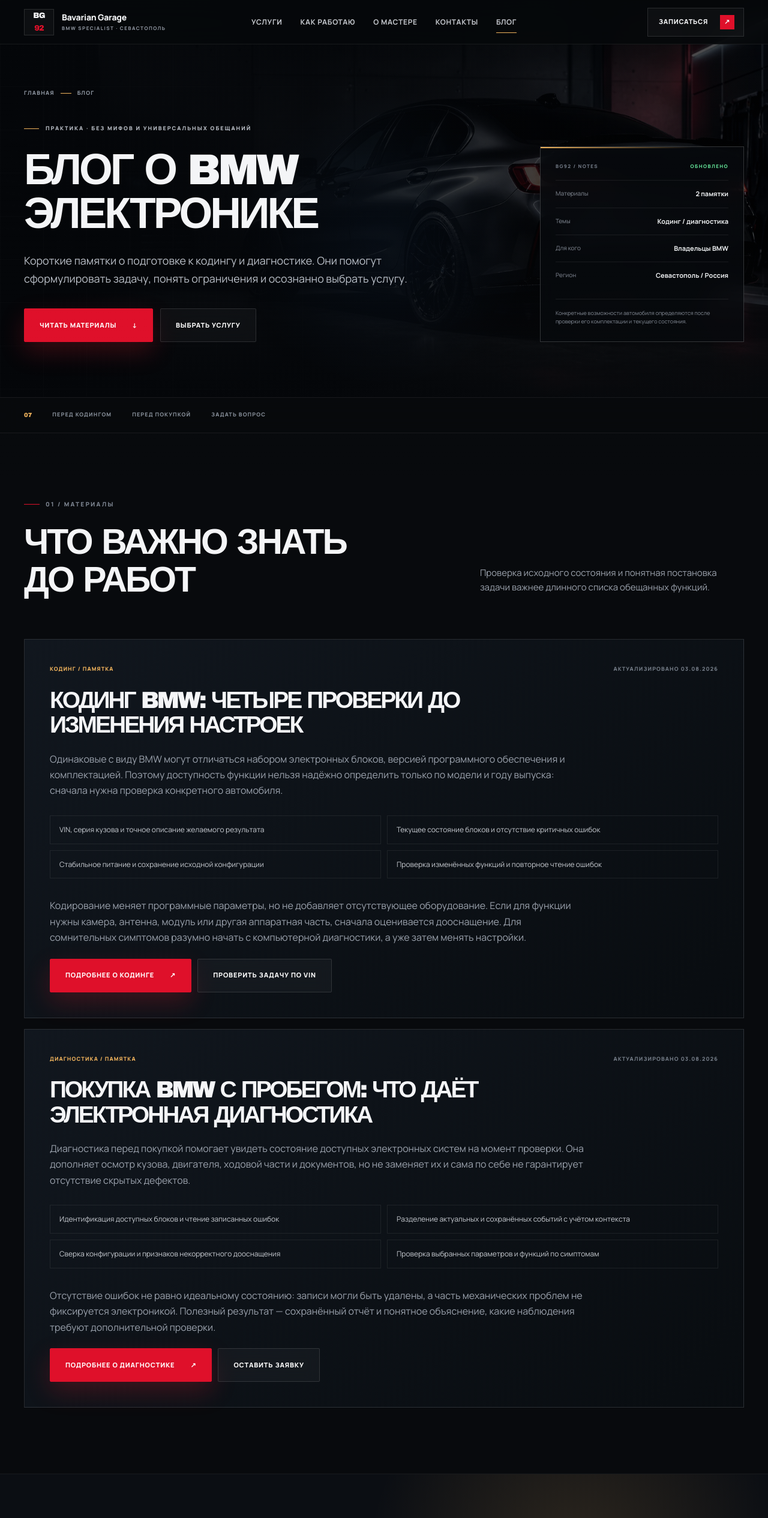
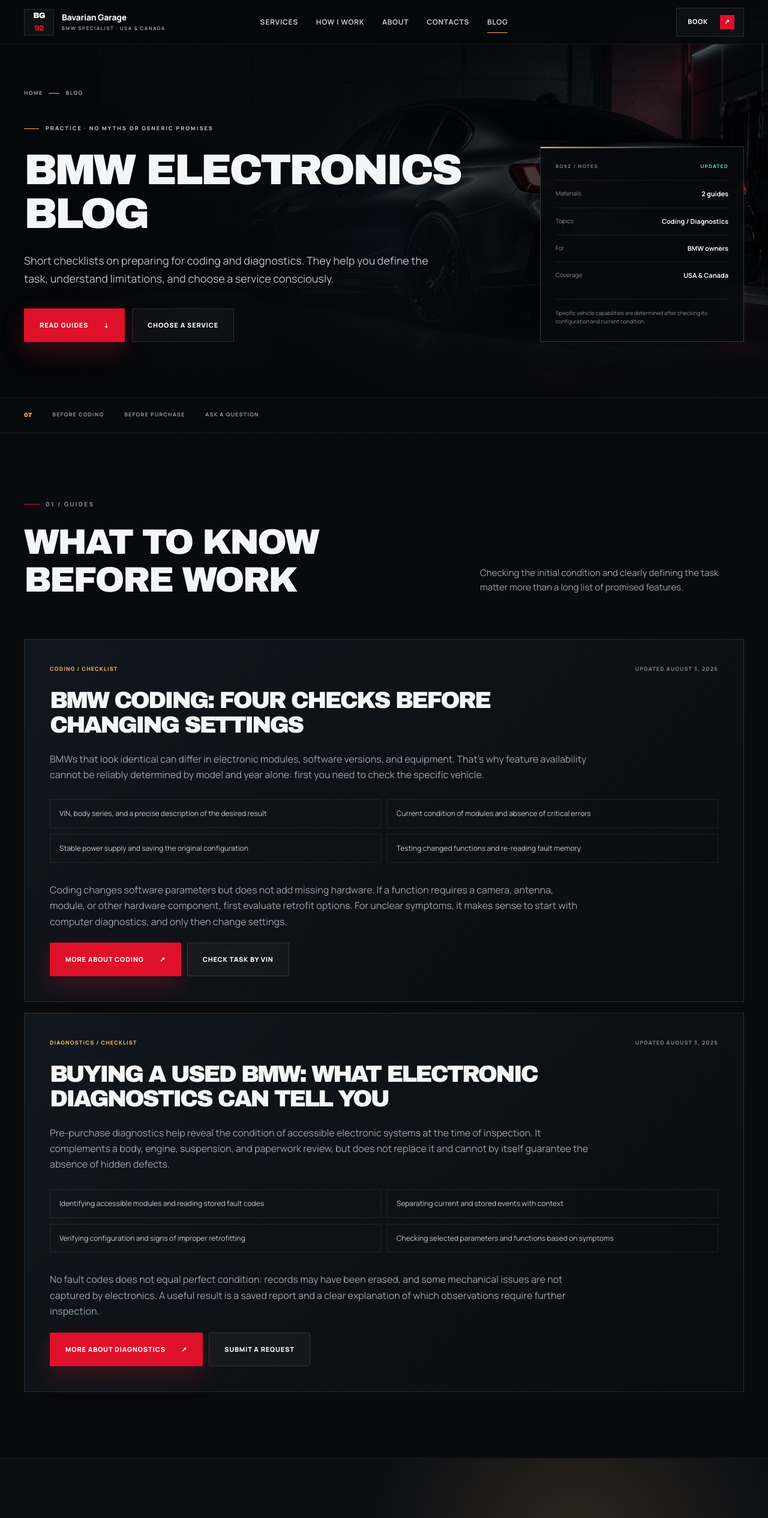
Before and after one commit to NikolayBDC/AmericaBMW, a website: page blog.html in a window 1280 px wide. Shown: the top 2530 px of the page at 60% size. Drawn offline with Linux system fonts and the light colour scheme; a web font is replaced by a local one.

Commit message:
Update blog.html

```diff
--- a/blog.html
+++ b/blog.html
@@ -1,19 +1,19 @@
 <!DOCTYPE html>
-<html lang="ru">
+<html lang="en">
 <head>
     <meta charset="UTF-8">
     <meta name="viewport" content="width=device-width, initial-scale=1.0">
     <meta name="theme-color" content="#080a0d">
-    <title>Блог о кодинге и диагностике BMW — Bavarian Garage 92</title>
-    <meta name="description" content="Практические материалы о кодинге и компьютерной диагностике BMW: что проверить до изменения настроек и перед покупкой автомобиля с пробегом.">
-    <link rel="canonical" href="https://bavarian-garage.ru/blog.html">
+    <title>BMW Coding & Diagnostics Blog — Bavarian Garage 92</title>
+    <meta name="description" content="Practical guides on BMW coding and diagnostics: what to check before changing settings and before buying a used car.">
+    <link rel="canonical" href="https://bavarian-garage.com/blog.html">
     <meta property="og:type" content="website">
-    <meta property="og:locale" content="ru_RU">
+    <meta property="og:locale" content="en_US">
     <meta property="og:site_name" content="Bavarian Garage 92">
-    <meta property="og:title" content="Блог о BMW — Bavarian Garage 92">
-    <meta property="og:description" content="Практические памятки о кодинге и диагностике BMW без универсальных обещаний.">
-    <meta property="og:url" content="https://bavarian-garage.ru/blog.html">
-    <meta property="og:image" content="https://bavarian-garage.ru/assets/og.png">
+    <meta property="og:title" content="BMW Blog — Bavarian Garage 92">
+    <meta property="og:description" content="Practical checklists on BMW coding and diagnostics without generic promises.">
+    <meta property="og:url" content="https://bavarian-garage.com/blog.html">
+    <meta property="og:image" content="https://bavarian-garage.com/assets/og.png">
     <meta name="twitter:card" content="summary_large_image">
     <link rel="preconnect" href="https://fonts.googleapis.com">
     <link rel="preconnect" href="https://fonts.gstatic.com" crossorigin>
@@ -23,13 +23,13 @@
     <link rel="stylesheet" href="assets/inner.css">
 </head>
 <body class="inner-page" data-page="blog">
-    <a class="skip-link" href="#main">Перейти к содержанию</a>
+    <a class="skip-link" href="#main">Skip to content</a>
     <header class="site-header" id="siteHeader">
         <div class="shell header-inner">
-            <a class="brand" href="index.html" aria-label="Bavarian Garage 92 — на главную"><span class="brand-mark">BG<span>92</span></span><span class="brand-name">Bavarian Garage<small>BMW specialist · Севастополь</small></span></a>
-            <button class="nav-toggle" id="navToggle" type="button" aria-controls="navMenu" aria-expanded="false" aria-label="Открыть меню"><span></span><span></span></button>
-            <nav class="nav-menu" id="navMenu" aria-label="Основная навигация"><a href="index.html#services">Услуги</a><a href="index.html#process">Как работаю</a><a href="index.html#about">О мастере</a><a href="index.html#contacts">Контакты</a><a href="blog.html" aria-current="page">Блог</a></nav>
-            <a class="header-cta" href="index.html#form">Записаться <span aria-hidden="true">↗</span></a>
+            <a class="brand" href="index.html" aria-label="Bavarian Garage 92 — home"><span class="brand-mark">BG<span>92</span></span><span class="brand-name">Bavarian Garage<small>BMW specialist · USA &amp; Canada</small></span></a>
+            <button class="nav-toggle" id="navToggle" type="button" aria-controls="navMenu" aria-expanded="false" aria-label="Open menu"><span></span><span></span></button>
+            <nav class="nav-menu" id="navMenu" aria-label="Main navigation"><a href="index.html#services">Services</a><a href="index.html#process">How I Work</a><a href="index.html#about">About</a><a href="index.html#contacts">Contacts</a><a href="blog.html" aria-current="page">Blog</a></nav>
+            <a class="header-cta" href="index.html#form">Book <span aria-hidden="true">↗</span></a>
         </div>
     </header>
 
@@ -37,64 +37,64 @@
         <section class="detail-hero blog-hero" aria-labelledby="pageTitle">
             <div class="detail-gridlines" aria-hidden="true"></div>
             <div class="shell">
-                <div class="breadcrumbs"><a href="index.html">Главная</a><i aria-hidden="true"></i><span>Блог</span></div>
+                <div class="breadcrumbs"><a href="index.html">Home</a><i aria-hidden="true"></i><span>Blog</span></div>
                 <div class="detail-hero-layout">
                     <div>
-                        <span class="detail-kicker">Практика · без мифов и универсальных обещаний</span>
-                        <h1 id="pageTitle">Блог о BMW<br>электронике</h1>
-                        <p class="detail-lead">Короткие памятки о подготовке к кодингу и диагностике. Они помогут сформулировать задачу, понять ограничения и осознанно выбрать услугу.</p>
-                        <div class="detail-actions"><a class="button button-primary" href="#materials">Читать материалы <span aria-hidden="true">↓</span></a><a class="button button-ghost" href="index.html#services">Выбрать услугу</a></div>
+                        <span class="detail-kicker">Practice · no myths or generic promises</span>
+                        <h1 id="pageTitle">BMW Electronics<br>Blog</h1>
+                        <p class="detail-lead">Short checklists on preparing for coding and diagnostics. They help you define the task, understand limitations, and choose a service consciously.</p>
+                        <div class="detail-actions"><a class="button button-primary" href="#materials">Read guides <span aria-hidden="true">↓</span></a><a class="button button-ghost" href="index.html#services">Choose a service</a></div>
                     </div>
-                    <aside class="detail-summary" aria-label="О материалах">
-                        <div class="detail-summary-head"><span>BG92 / NOTES</span><span>Обновлено</span></div>
+                    <aside class="detail-summary" aria-label="About the materials">
+                        <div class="detail-summary-head"><span>BG92 / NOTES</span><span>Updated</span></div>
                         <dl>
-                            <div><dt>Материалы</dt><dd>2 памятки</dd></div>
-                            <div><dt>Темы</dt><dd>Кодинг / диагностика</dd></div>
-                            <div><dt>Для кого</dt><dd>Владельцы BMW</dd></div>
-                            <div><dt>Регион</dt><dd>Севастополь / Россия</dd></div>
+                            <div><dt>Materials</dt><dd>2 guides</dd></div>
+                            <div><dt>Topics</dt><dd>Coding / Diagnostics</dd></div>
+                            <div><dt>For</dt><dd>BMW owners</dd></div>
+                            <div><dt>Coverage</dt><dd>USA &amp; Canada</dd></div>
                         </dl>
-                        <p class="detail-summary-note">Конкретные возможности автомобиля определяются после проверки его комплектации и текущего состояния.</p>
+                        <p class="detail-summary-note">Specific vehicle capabilities are determined after checking its configuration and current condition.</p>
                     </aside>
                 </div>
             </div>
         </section>
 
-        <nav class="detail-nav" aria-label="Навигация по странице"><div class="shell"><strong>07</strong><a href="#coding-guide">Перед кодингом</a><a href="#diagnostic-guide">Перед покупкой</a><a href="#consultation">Задать вопрос</a></div></nav>
+        <nav class="detail-nav" aria-label="Page navigation"><div class="shell"><strong>07</strong><a href="#coding-guide">Before Coding</a><a href="#diagnostic-guide">Before Purchase</a><a href="#consultation">Ask a question</a></div></nav>
 
         <section class="detail-section" id="materials" aria-labelledby="materialsTitle">
             <div class="shell">
                 <div class="section-heading reveal">
-                    <div><span class="section-kicker">01 / Материалы</span><h2 id="materialsTitle">Что важно знать<br>до работ</h2></div>
-                    <p>Проверка исходного состояния и понятная постановка задачи важнее длинного списка обещанных функций.</p>
+                    <div><span class="section-kicker">01 / Guides</span><h2 id="materialsTitle">What to know<br>before work</h2></div>
+                    <p>Checking the initial condition and clearly defining the task matter more than a long list of promised features.</p>
                 </div>
 
                 <div class="blog-list">
                     <article class="post reveal" id="coding-guide">
-                        <div class="post-top"><span>Кодинг / памятка</span><time datetime="2026-08-03">Актуализировано 03.08.2026</time></div>
-                        <h2>Кодинг BMW: четыре проверки до изменения настроек</h2>
-                        <p>Одинаковые с виду BMW могут отличаться набором электронных блоков, версией программного обеспечения и комплектацией. Поэтому доступность функции нельзя надёжно определить только по модели и году выпуска: сначала нужна проверка конкретного автомобиля.</p>
-                        <div class="post-points" role="list" aria-label="Что проверить перед кодингом">
-                            <span role="listitem">VIN, серия кузова и точное описание желаемого результата</span>
-                            <span role="listitem">Текущее состояние блоков и отсутствие критичных ошибок</span>
-                            <span role="listitem">Стабильное питание и сохранение исходной конфигурации</span>
-                            <span role="listitem">Проверка изменённых функций и повторное чтение ошибок</span>
+                        <div class="post-top"><span>Coding / checklist</span><time datetime="2026-08-03">Updated August 3, 2026</time></div>
+                        <h2>BMW Coding: Four Checks Before Changing Settings</h2>
+                        <p>BMWs that look identical can differ in electronic modules, software versions, and equipment. That's why feature availability cannot be reliably determined by model and year alone: first you need to check the specific vehicle.</p>
+                        <div class="post-points" role="list" aria-label="What to check before coding">
+                            <span role="listitem">VIN, body series, and a precise description of the desired result</span>
+                            <span role="listitem">Current condition of modules and absence of critical errors</span>
+                            <span role="listitem">Stable power supply and saving the original configuration</span>
+                            <span role="listitem">Testing changed functions and re-reading fault memory</span>
                         </div>
-                        <p>Кодирование меняет программные параметры, но не добавляет отсутствующее оборудование. Если для функции нужны камера, антенна, модуль или другая аппаратная часть, сначала оценивается <a href="retrofit.html">дооснащение</a>. Для сомнительных симптомов разумно начать с <a href="diagnostic.html">компьютерной диагностики</a>, а уже затем менять настройки.</p>
-                        <div class="post-actions"><a class="button button-primary" href="coding.html">Подробнее о кодинге <span aria-hidden="true">↗</span></a><a class="button button-ghost" href="index.html?service=coding#form">Проверить задачу по VIN</a></div>
+                        <p>Coding changes software parameters but does not add missing hardware. If a function requires a camera, antenna, module, or other hardware component, first evaluate <a href="retrofit.html">retrofit options</a>. For unclear symptoms, it makes sense to start with <a href="diagnostic.html">computer diagnostics</a>, and only then change settings.</p>
+                        <div class="post-actions"><a class="button button-primary" href="coding.html">More about coding <span aria-hidden="true">↗</span></a><a class="button button-ghost" href="index.html?service=coding#form">Check task by VIN</a></div>
                     </article>
 
                     <article class="post reveal" id="diagnostic-guide">
-                        <div class="post-top"><span>Диагностика / памятка</span><time datetime="2026-08-03">Актуализировано 03.08.2026</time></div>
-                        <h2>Покупка BMW с пробегом: что даёт электронная диагностика</h2>
-                        <p>Диагностика перед покупкой помогает увидеть состояние доступных электронных систем на момент проверки. Она дополняет осмотр кузова, двигателя, ходовой части и документов, но не заменяет их и сама по себе не гарантирует отсутствие скрытых дефектов.</p>
-                        <div class="post-points" role="list" aria-label="Что входит в полезную электронную проверку">
-                            <span role="listitem">Идентификация доступных блоков и чтение записанных ошибок</span>
-                            <span role="listitem">Разделение актуальных и сохранённых событий с учётом контекста</span>
-                            <span role="listitem">Сверка конфигурации и признаков некорректного дооснащения</span>
-                            <span role="listitem">Проверка выбранных параметров и функций по симптомам</span>
+                        <div class="post-top"><span>Diagnostics / checklist</span><time datetime="2026-08-03">Updated August 3, 2026</time></div>
+                        <h2>Buying a Used BMW: What Electronic Diagnostics Can Tell You</h2>
+                        <p>Pre-purchase diagnostics help reveal the condition of accessible electronic systems at the time of inspection. It complements a body, engine, suspension, and paperwork review, but does not replace it and cannot by itself guarantee the absence of hidden defects.</p>
+                        <div class="post-points" role="list" aria-label="What a useful electronic check includes">
+                            <span role="listitem">Identifying accessible modules and reading stored fault codes</span>
+                            <span role="listitem">Separating current and stored events with context</span>
+                            <span role="listitem">Verifying configuration and signs of improper retrofitting</span>
+                            <span role="listitem">Checking selected parameters and functions based on symptoms</span>
                         </div>
-                        <p>Отсутствие ошибок не равно идеальному состоянию: записи могли быть удалены, а часть механических проблем не фиксируется электроникой. Полезный результат — сохранённый отчёт и понятное объяснение, какие наблюдения требуют дополнительной проверки.</p>
-                        <div class="post-actions"><a class="button button-primary" href="diagnostic.html">Подробнее о диагностике <span aria-hidden="true">↗</span></a><a class="button button-ghost" href="index.html?service=diagnostic#form">Оставить заявку</a></div>
+                        <p>No fault codes does not equal perfect condition: records may have been erased, and some mechanical issues are not captured by electronics. A useful result is a saved report and a clear explanation of which observations require further inspection.</p>
+                        <div class="post-actions"><a class="button button-primary" href="diagnostic.html">More about diagnostics <span aria-hidden="true">↗</span></a><a class="button button-ghost" href="index.html?service=diagnostic#form">Submit a request</a></div>
                     </article>
                 </div>
             </div>
@@ -103,47 +103,47 @@
         <section class="detail-cta" id="consultation">
             <div class="shell detail-cta-box reveal">
                 <div>
-                    <span class="detail-kicker">Конкретный BMW · конкретная задача</span>
-                    <h2>Не нашли ответ на свой вопрос?</h2>
-                    <p>Пришлите модель, год, последние семь символов VIN и кратко опишите желаемый результат или симптом.</p>
-                    <div class="related-services"><a href="diagnostic.html">Диагностика</a><a href="coding.html">Кодинг</a><a href="carplay.html">CarPlay</a><a href="chiptuning.html">Чип-тюнинг</a><a href="retrofit.html">Ретрофит</a><a href="remote.html">Удалённо</a></div>
+                    <span class="detail-kicker">Specific BMW · specific task</span>
+                    <h2>Didn't find an answer to your question?</h2>
+                    <p>Send the model, year, last seven characters of the VIN, and briefly describe the desired result or symptom.</p>
+                    <div class="related-services"><a href="diagnostic.html">Diagnostics</a><a href="coding.html">Coding</a><a href="carplay.html">CarPlay</a><a href="chiptuning.html">Chip Tuning</a><a href="retrofit.html">Retrofit</a><a href="remote.html">Remote</a></div>
                 </div>
-                <div class="detail-cta-actions"><a class="button button-primary" href="index.html#form">Оставить заявку <span aria-hidden="true">↗</span></a><a class="button button-ghost" href="https://t.me/NikolayBDC" target="_blank" rel="noopener">Написать в Telegram</a></div>
+                <div class="detail-cta-actions"><a class="button button-primary" href="index.html#form">Submit a request <span aria-hidden="true">↗</span></a><a class="button button-ghost" href="https://t.me/NikolayBDC" target="_blank" rel="noopener">Write on Telegram</a></div>
             </div>
         </section>
     </main>
 
-    <footer class="site-footer"><div class="shell footer-top"><a class="brand" href="index.html"><span class="brand-mark">BG<span>92</span></span><span class="brand-name">Bavarian Garage<small>BMW specialist · Севастополь</small></span></a><p>Независимый специалист по электронике BMW</p><div><a href="privacy.html">Конфиденциальность</a><a href="https://t.me/NikolayBDC" target="_blank" rel="noopener">Telegram</a></div></div><div class="shell footer-bottom"><span>© <span id="year">2026</span> Bavarian Garage 92</span><span>Не является официальным дилером BMW AG</span></div></footer>
-    <nav class="mobile-actions" aria-label="Быстрые действия"><a href="tel:+79786835691">Позвонить</a><a href="index.html#form">Оставить заявку</a></nav>
-    <button class="back-top" id="backTop" type="button" aria-label="Наверх">↑</button>
+    <footer class="site-footer"><div class="shell footer-top"><a class="brand" href="index.html"><span class="brand-mark">BG<span>92</span></span><span class="brand-name">Bavarian Garage<small>BMW specialist · USA &amp; Canada</small></span></a><p>Independent BMW electronics specialist · Bitcoin accepted</p><div><a href="privacy.html">Privacy</a><a href="https://t.me/NikolayBDC" target="_blank" rel="noopener">Telegram</a></div></div><div class="shell footer-bottom"><span>© <span id="year">2026</span> Bavarian Garage 92</span><span>Not an official BMW AG dealer</span></div></footer>
+    <nav class="mobile-actions" aria-label="Quick actions"><a href="https://t.me/NikolayBDC" target="_blank" rel="noopener">Telegram</a><a href="index.html#form">Book</a></nav>
+    <button class="back-top" id="backTop" type="button" aria-label="Back to top">↑</button>
 
     <script type="application/ld+json">
     {
         "@context": "https://schema.org",
         "@type": "Blog",
-        "name": "Блог Bavarian Garage 92",
-        "description": "Практические материалы о кодинге и компьютерной диагностике BMW.",
-        "url": "https://bavarian-garage.ru/blog.html",
-        "inLanguage": "ru-RU",
+        "name": "Bavarian Garage 92 Blog",
+        "description": "Practical guides on BMW coding and computer diagnostics.",
+        "url": "https://bavarian-garage.com/blog.html",
+        "inLanguage": "en-US",
         "publisher": {
             "@type": "Organization",
             "name": "Bavarian Garage 92",
-            "url": "https://bavarian-garage.ru/"
+            "url": "https://bavarian-garage.com/"
         },
         "blogPost": [
             {
                 "@type": "BlogPosting",
-                "headline": "Кодинг BMW: четыре проверки до изменения настроек",
-                "url": "https://bavarian-garage.ru/blog.html#coding-guide",
+                "headline": "BMW Coding: Four Checks Before Changing Settings",
+                "url": "https://bavarian-garage.com/blog.html#coding-guide",
                 "dateModified": "2026-08-03",
-                "inLanguage": "ru-RU"
+                "inLanguage": "en-US"
             },
             {
                 "@type": "BlogPosting",
-                "headline": "Покупка BMW с пробегом: что даёт электронная диагностика",
-                "url": "https://bavarian-garage.ru/blog.html#diagnostic-guide",
+                "headline": "Buying a Used BMW: What Electronic Diagnostics Can Tell You",
+                "url": "https://bavarian-garage.com/blog.html#diagnostic-guide",
                 "dateModified": "2026-08-03",
-                "inLanguage": "ru-RU"
+                "inLanguage": "en-US"
             }
         ]
     }
```
